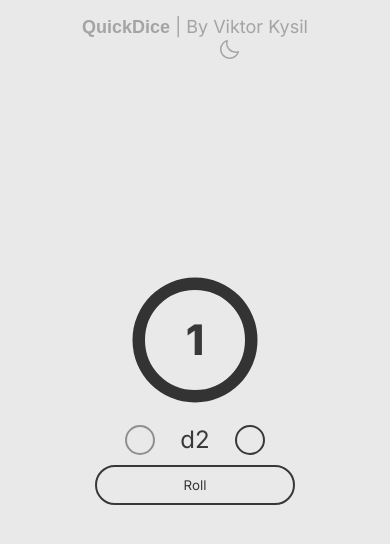
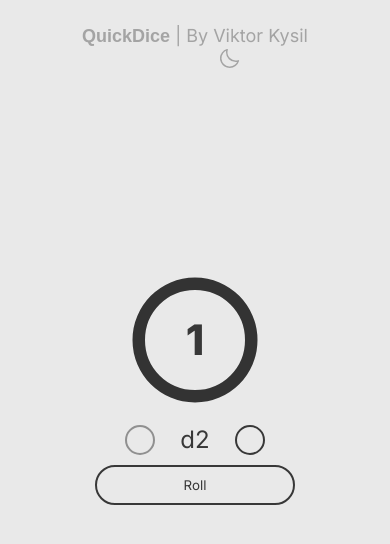
Before and after one commit to vitkarino/dice-roller, a Vue app: page / in a window 390 px wide. Shown: the top 544 px of the page. Built offline with nearby package versions, Linux system fonts and the light colour scheme; some icons are missing; a web font is replaced by a local one.

Commit message:
Update mobile highlighting

```diff
--- a/src/components/HeaderComponent.vue
+++ b/src/components/HeaderComponent.vue
@@ -47,7 +47,7 @@ function toggleTheme() {
 
 <style scoped lang="scss">
 header {
-  height: 10vh;
+  height: 12vh;
   width: 100%;
   display: flex;
   position: fixed;
@@ -58,6 +58,7 @@ header {
 
   span {
     font-size: 18px;
+    -webkit-tap-highlight-color: transparent;
 
     .logo {
       font-weight: 600;
```
